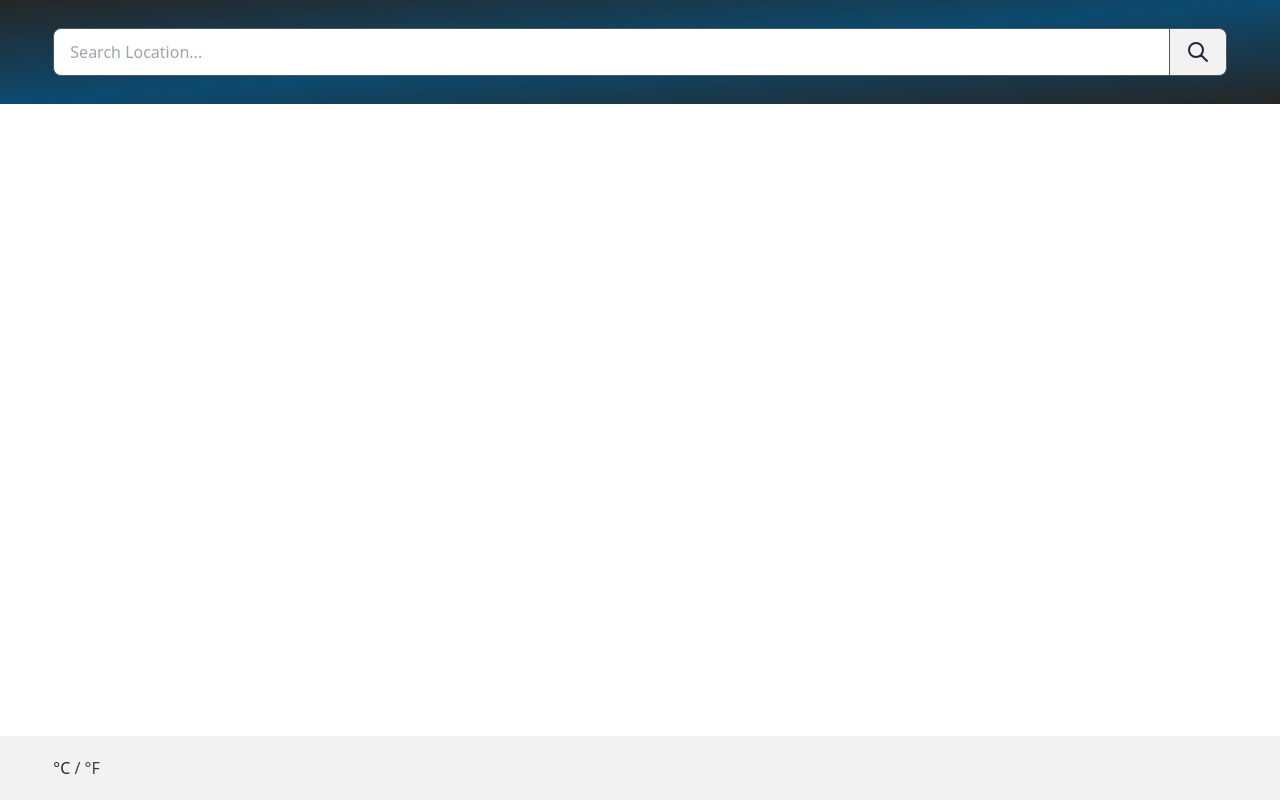
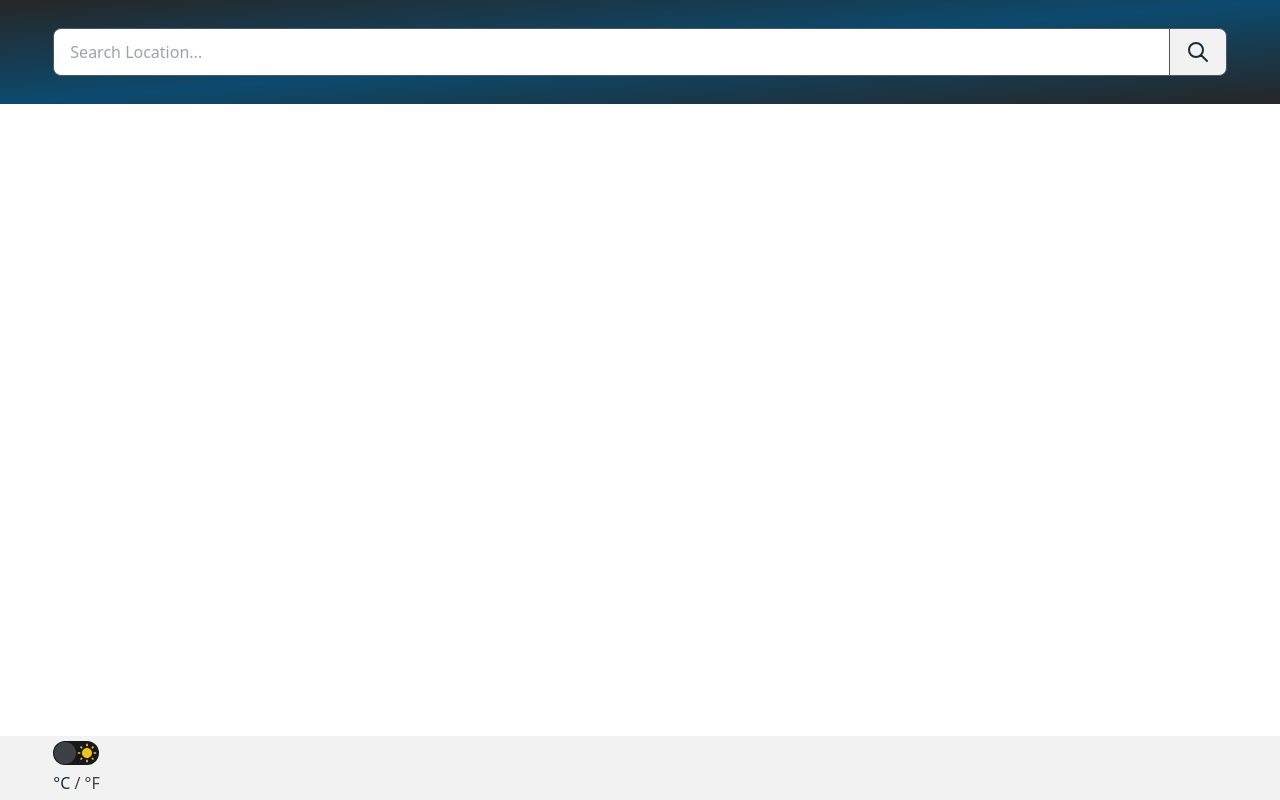
Before and after one commit to janosch-pueschel/weather-vue, a Vue app: page / in a window 1280 px wide. Built offline with nearby package versions, Linux system fonts and the light colour scheme.

Commit message:
feat: add theme toggle

```diff
--- a/src/App.vue
+++ b/src/App.vue
@@ -3,6 +3,7 @@ import { ref } from 'vue'
 
 import CurrentWeatherCard from './components/CurrentWeatherCard.vue'
 import SearchInput from './components/SearchInput.vue'
+import ThemeToggle from './components/ThemeToggle.vue'
 import UnitToggle from './components/UnitToggle.vue'
 import WeatherForecastTable from './components/WeatherForecastTable.vue'
 
@@ -136,6 +137,7 @@ function toggleTemperatureUnit() {
   </main>
   <footer class="w-full h-16 fixed flex justify-center items-center bottom-0 bg-base-200">
     <div class="w-11/12">
+      <ThemeToggle />
       <UnitToggle
         :temperature-unit="temperatureUnitCelsius"
         @toggle-temperature-unit="toggleTemperatureUnit"
--- a/src/components/ThemeToggle.vue
+++ b/src/components/ThemeToggle.vue
@@ -1,3 +1,13 @@
 <script setup lang="ts"></script>
 
-<template><div></div></template>
+<template>
+  <div>
+    <span></span>
+    <input type="checkbox" id="check" class="hidden peer" />
+    <label
+      for="check"
+      class="bg-zinc-900 peer-checked:bg-zinc-100 inline-block w-11.5 h-6 rounded-full relative cursor-pointer before:z-10 before:absolute before:top-px before:left-px before:w-5.5 before:h-5.5 before:bg-zinc-700 before:rounded-full before:transition-transform before:ease-linear peer-checked:before:translate-x-full after:absolute after:content-lightModeIcon after:top-0.5 after:right-0.5 peer-checked:after:content-darkModeIcon peer-checked:after:left-0.5"
+    >
+    </label>
+  </div>
+</template>
--- a/tailwind.config.js
+++ b/tailwind.config.js
@@ -8,6 +8,14 @@ module.exports = {
       },
       borderWidth: {
         1: '1px'
+      },
+      spacing: {
+        5.5: '22px',
+        11.5: '46px'
+      },
+      content: {
+        lightModeIcon: 'url("/src/img/light-mode.svg")',
+        darkModeIcon: 'url("/src/img/dark-mode.svg")'
       }
     }
   },
```
Also changed, not shown: src/img/dark-mode.svg (added), src/img/light-mode.svg (added).
